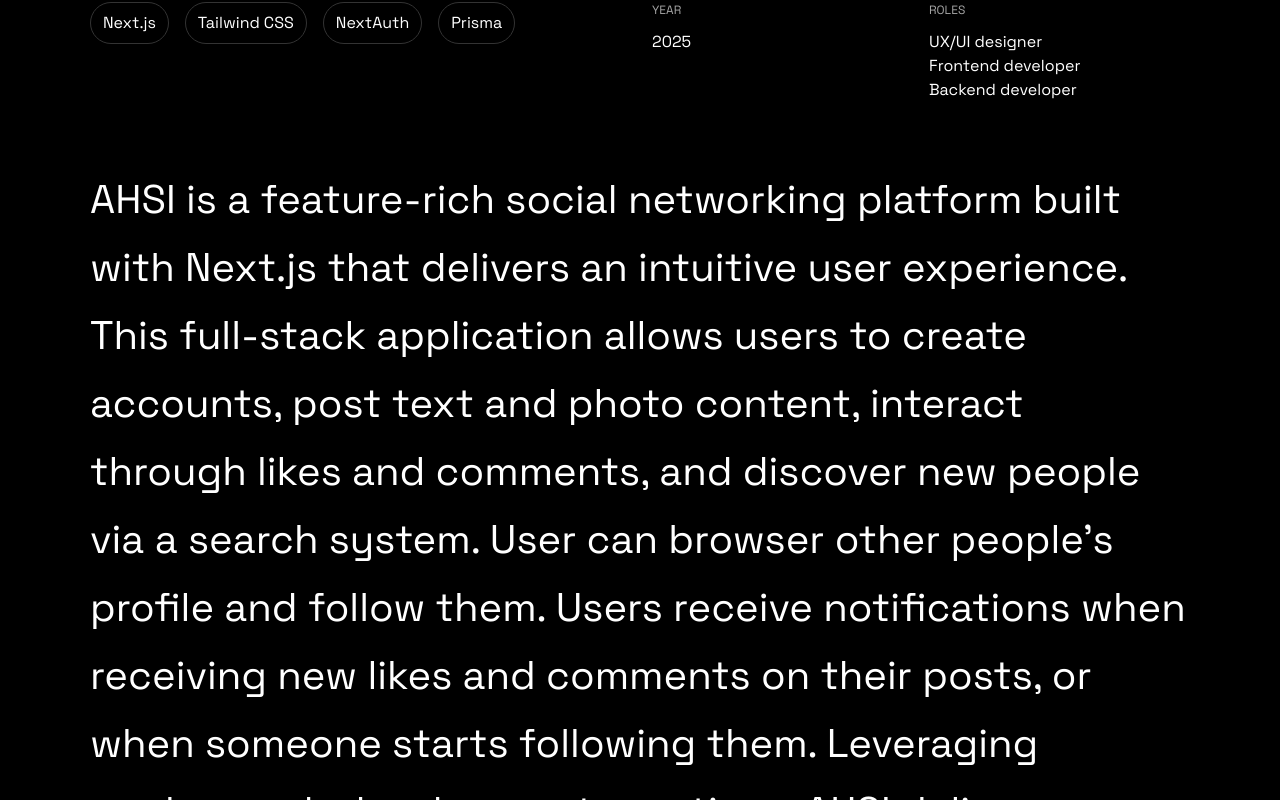
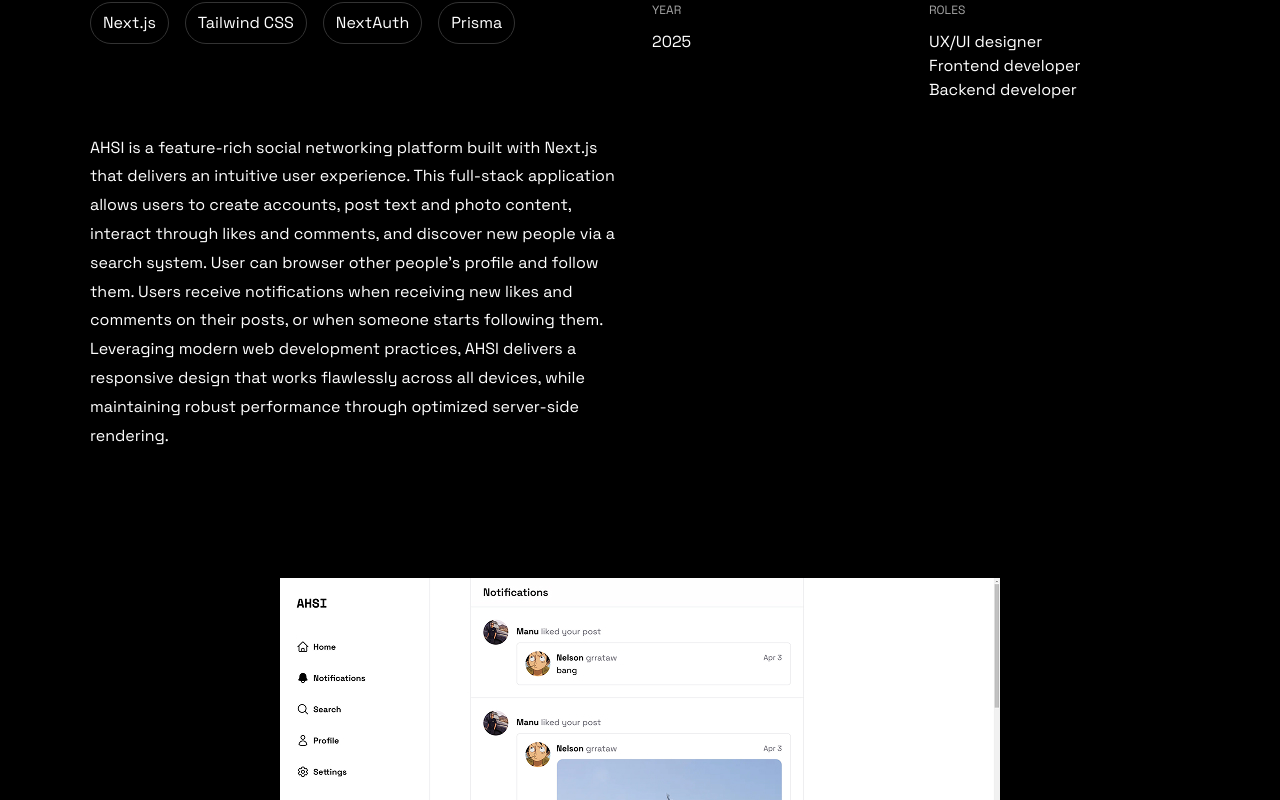
Before and after one commit to nelrnd/portfolio, a Next.js app: page /work/ahsi in a window 1280 px wide. Shown: the part 880-1680 px from the top of the page. Built offline with nearby package versions, Linux system fonts and the light colour scheme.

Commit message:
Reduce project description size

```diff
--- a/app/work/[slug]/page.tsx
+++ b/app/work/[slug]/page.tsx
@@ -136,8 +136,10 @@ function ProjectImage({ url, alt = "" }: { url?: string; alt?: string }) {
 
 function ProjectDescription({ desc }: { desc: string }) {
   return (
-    <Section className="py-4 sm:py-8 lg:py-8">
-      <p className="lg:text-[2.5rem] leading-[170%]">{desc}</p>
+    <Section className="py-0 sm:py-0 lg:py-0">
+      <Grid className="md:grid-cols-2">
+        <p className="leading-[180%]">{desc}</p>
+      </Grid>
     </Section>
   )
 }
```
